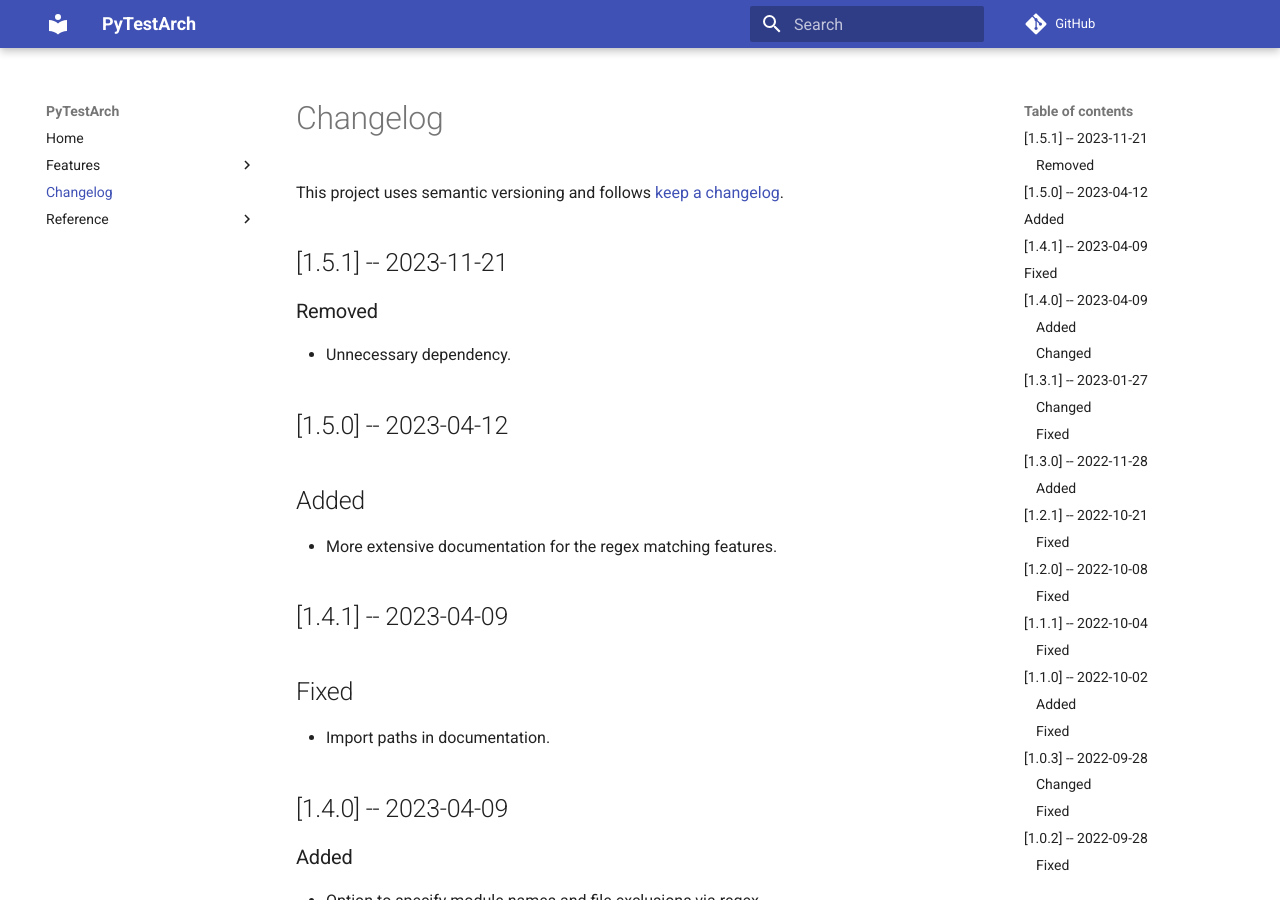
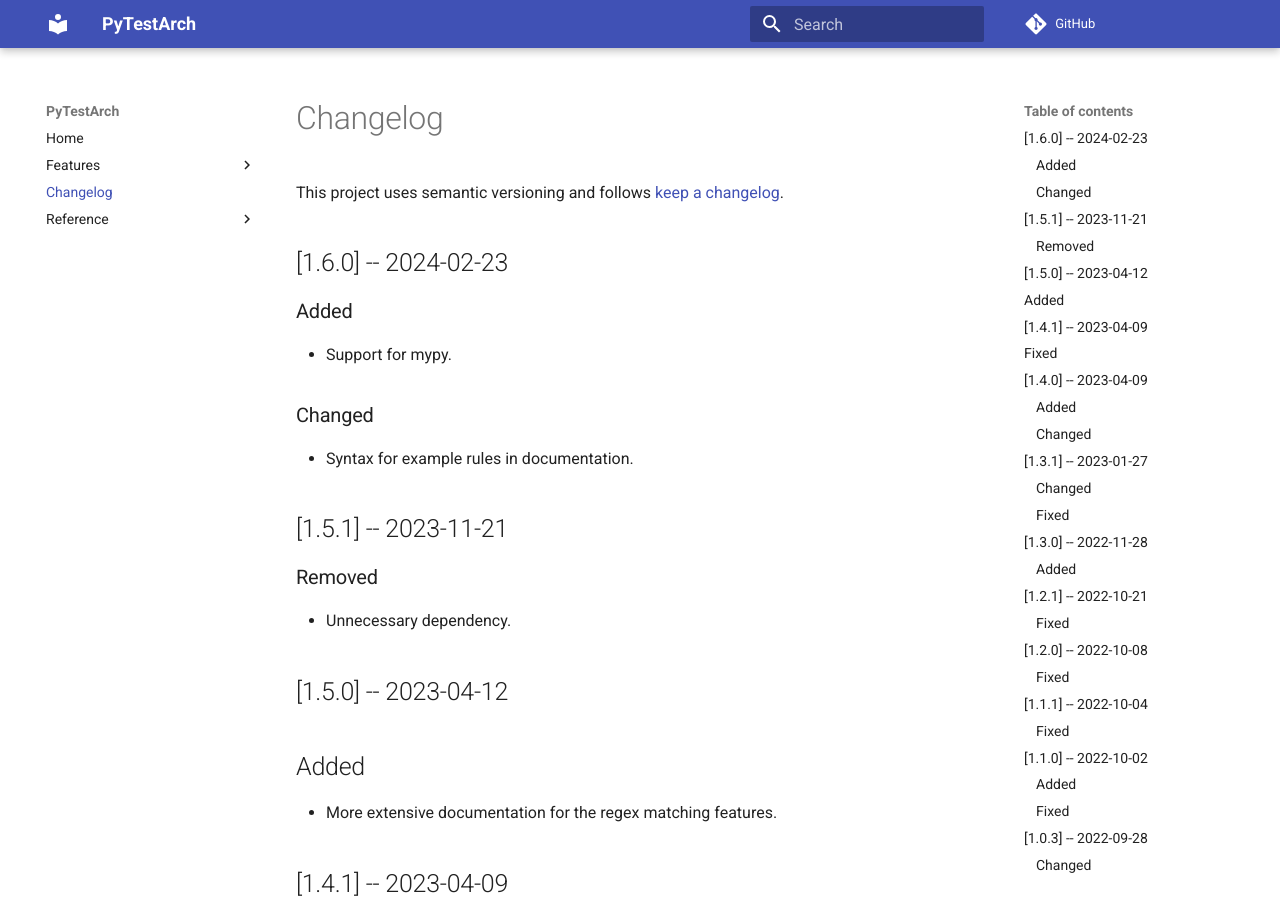
Before and after one commit to zyskarch/pytestarch, an MkDocs documentation site: the page built from docs/changelog.md, in a window 1280 px wide and 900 px high. Built offline with MkDocs 1.6.1 and Material for MkDocs 9.7.7, drawn with Linux system fonts in a browser that asks for light colours; comment, search, counter and statistics services are not loaded.

Commit message:
Release: Prepare.

```diff
--- a/docs/changelog.md
+++ b/docs/changelog.md
@@ -1,6 +1,14 @@
 # Changelog
 
 This project uses semantic versioning and follows [keep a changelog](https://keepachangelog.com).
+
+## [1.6.0] -- 2024-02-23
+### Added
+- Support for mypy.
+
+### Changed
+- Syntax for example rules in documentation.
+
 
 ## [1.5.1] -- 2023-11-21
 ### Removed
--- a/pyproject.toml
+++ b/pyproject.toml
@@ -1,6 +1,6 @@
 [tool.poetry]
 name = "PyTestArch"
-version = "1.5.1"
+version = "1.6.0"
 description = "Test framework for software architecture based on imports between modules"
 authors = ["zyskarch <zyskarch@gmail.com>"]
 maintainers = ["zyskarch <zyskarch@gmail.com>"]
```
